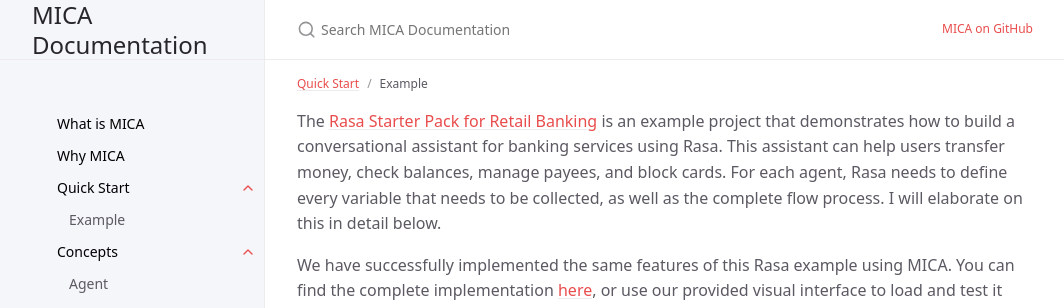
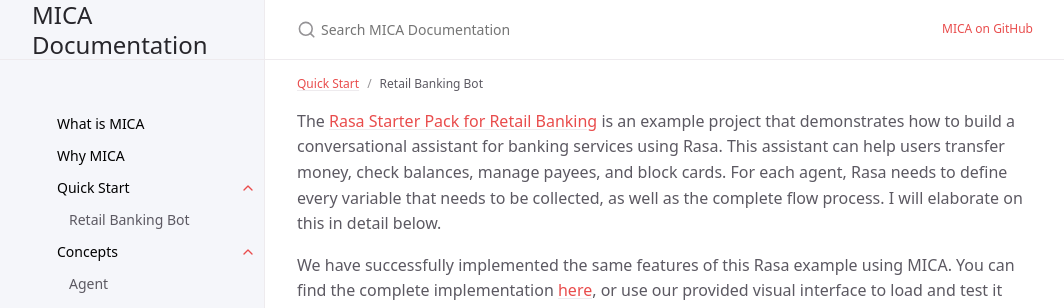
Before and after one commit to Mica-labs/Mica-labs.github.io, a Jekyll site: the page built from docs/start/example.md, in a window 1280 px wide and 900 px high. Shown: the top 308 px of the window, without its empty margins (107-1171 px from the left). Built offline with Jekyll 4.4.1, drawn with Linux system fonts in a browser that asks for light colours; cached includes are drawn as plain includes.

Commit message:
rename example

```diff
--- a/docs/start/example.md
+++ b/docs/start/example.md
@@ -1,6 +1,6 @@
 ---
 layout: default
-title: Example
+title: "Retail Banking Bot"
 parent: Quick Start
 nav_order: 4
 ---
```
Also changed, not shown: other parts of docs/start/example.md (+1 -0 lines).
